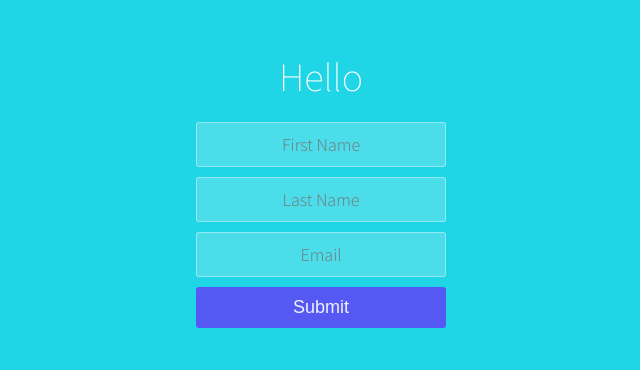
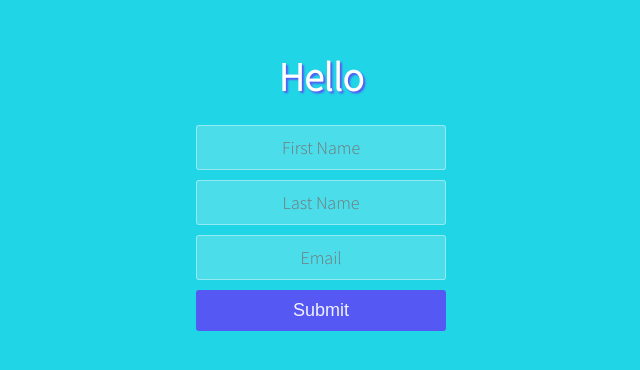
Before and after one commit to johncanero/hello-flname-complex-state, a React (Create React App) app: page / in a window 1280 px wide. Shown: the part 156-526 px from the top of the page, without its empty margins (319-959 px from the left). Built offline with nearby package versions, Linux system fonts and the light colour scheme.

Commit message:
Styling Weight of Header and Paragraph Tags

```diff
--- a/src/App.css
+++ b/src/App.css
@@ -26,7 +26,13 @@ p {
 
 .container h1 {
   font-size: 40px;
-  font-weight: 200;
+  font-weight: 600;
+  text-shadow: 2px 2px 2px #7c02ff97
+}
+
+.container p {
+  margin-top: 0.2em;
+  font-weight: 600;
 }
 
 input {
```
